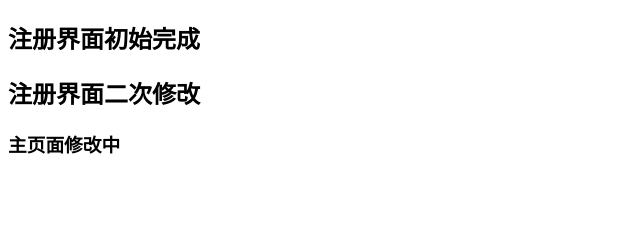
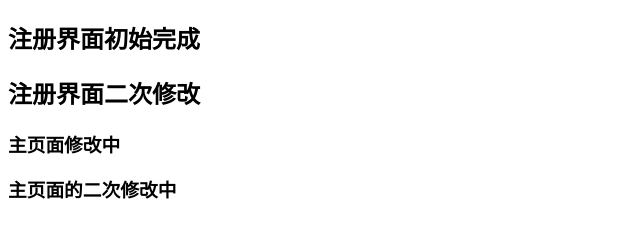
Before and after one commit to queyejun/czbk-02, a plain HTML site: page index.html in a window 1280 px wide. Shown: the whole page, without its empty margins (0-640 px from the left). Drawn offline with Linux system fonts and the light colour scheme.

Commit message:
03二次修改

```diff
--- a/index.html
+++ b/index.html
@@ -8,5 +8,6 @@
 <h2>注册界面初始完成</h2>
 <h2>注册界面二次修改</h2>
 <h3>主页面修改中</h3>
+<h3>主页面的二次修改中</h3>
   </body>
 </html>
```
